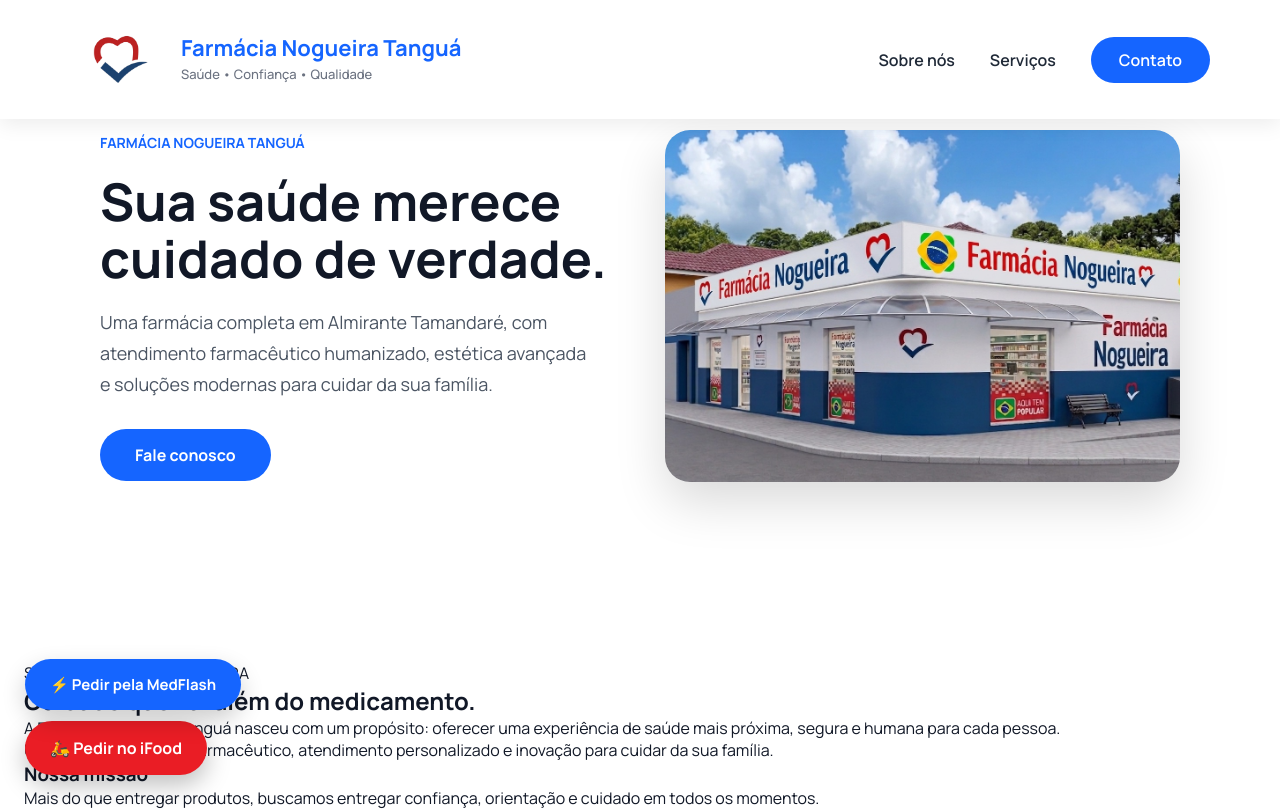
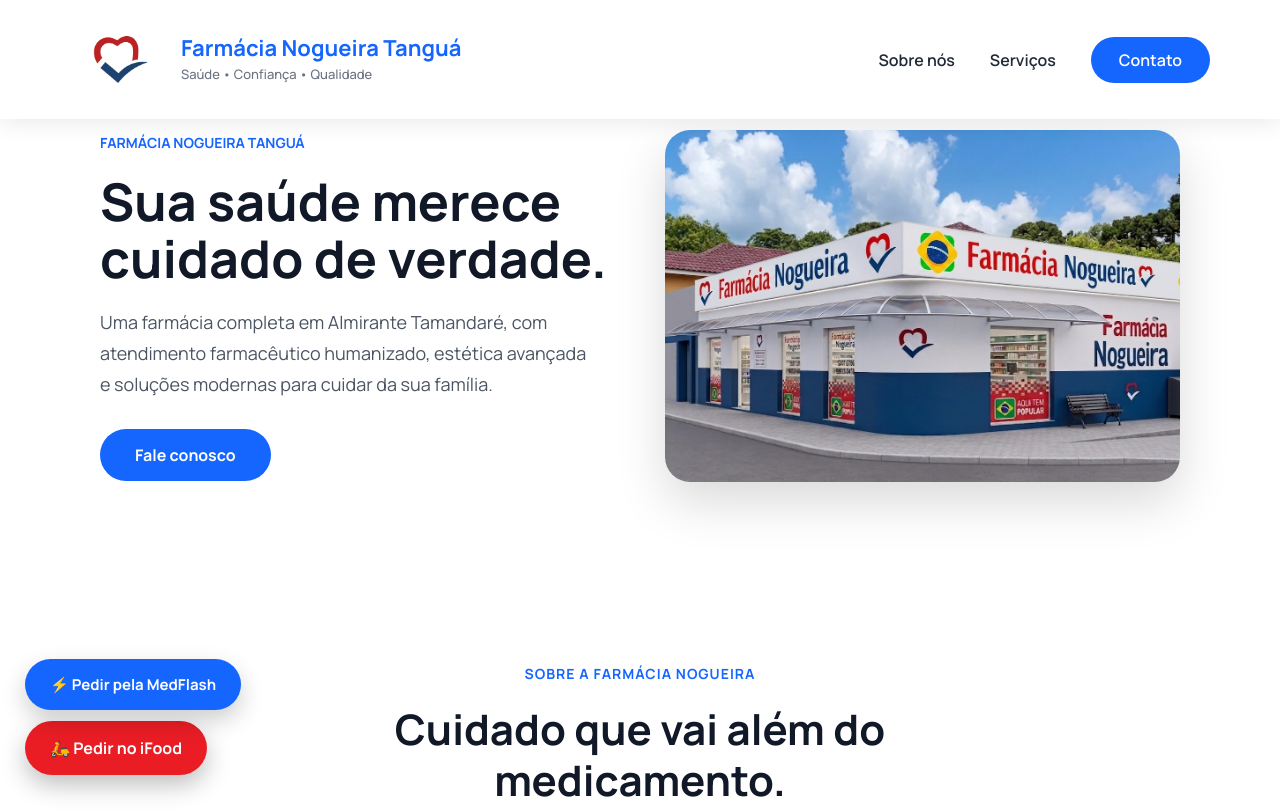
Before and after one commit to franqupoficial/farmacianogueiratangua, a React (Vite) app: page / in a window 1280 px wide. Shown: the top 810 px of the page. Built offline with nearby package versions, Linux system fonts and the light colour scheme.

Commit message:
Melhora seção sobre farmacia

```diff
--- a/src/components/sections/About.jsx
+++ b/src/components/sections/About.jsx
@@ -1,6 +1,8 @@
-export default function About(){
+import "../../styles/about.css";
 
-return(
+export default function About() {
+
+  return (
 
     <section id="sobre" className="about">
 
@@ -9,7 +11,7 @@
 
         <div className="about-content">
 
-<span className="section-tag">
+          <span className="about-tag">
             SOBRE A FARMÁCIA NOGUEIRA
           </span>
 
@@ -32,16 +34,6 @@
           </p>
 
 
-</div>
-
-
-
-<div className="about-card">
-
-<h3>
-Nossa missão
-</h3>
-
           <p>
             Mais do que entregar produtos, buscamos entregar
             confiança, orientação e cuidado em todos os momentos.
@@ -55,6 +47,6 @@
 
     </section>
 
-)
+  );
 
 }
--- /dev/null
+++ b/src/styles/about.css
@@ -0,0 +1,86 @@
+.about {
+
+  padding:100px 20px;
+  background:#ffffff;
+
+}
+
+
+.about-container {
+
+  max-width:1000px;
+  margin:auto;
+
+}
+
+
+.about-content {
+
+  text-align:center;
+
+}
+
+
+.about-tag {
+
+  color:#1565ff;
+  font-size:14px;
+  font-weight:700;
+  letter-spacing:1px;
+
+}
+
+
+.about h2 {
+
+  margin:20px auto;
+
+  font-size:42px;
+  line-height:1.2;
+  color:#111827;
+
+  max-width:700px;
+
+}
+
+
+.about p {
+
+  max-width:750px;
+  margin:18px auto;
+
+  font-size:18px;
+  line-height:1.7;
+
+  color:#4b5563;
+
+}
+
+
+
+@media(max-width:768px){
+
+
+.about {
+
+ padding:70px 20px;
+
+}
+
+
+.about h2 {
+
+ font-size:30px;
+
+}
+
+
+.about p {
+
+ font-size:16px;
+ line-height:1.6;
+
+}
+
+
+}
```
Lines whose indentation alone changed are shown as unchanged.
